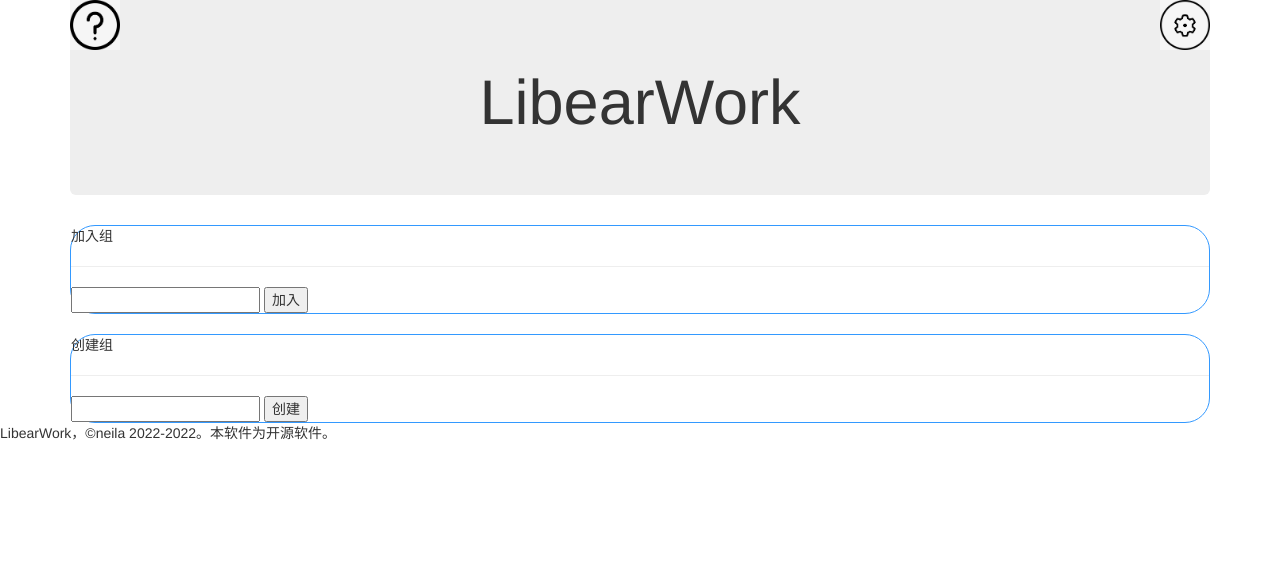
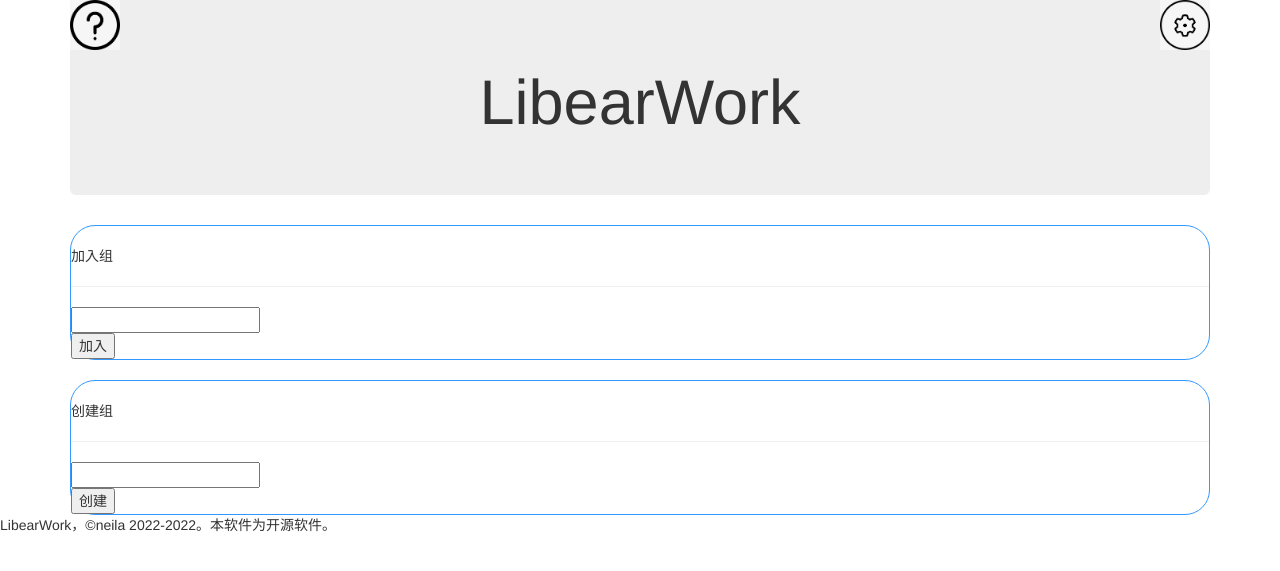
Before and after one commit to neila-a/libearwork, a PHP site: page / in a window 1280 px wide. Shown: the top 571 px of the page. Run offline with PHP 8.4, Linux system fonts and the light colour scheme.

Commit message:
Update index.php

```diff
--- a/index.php
+++ b/index.php
@@ -27,17 +27,22 @@
 				</h1>
 			</div>
       <form action="pages/workTableRegUser.php" class="mainPageForm">
+<br>
 <p>加入组</p>
 <hr>
 <input name="groupID" type="text">
-<button type="submit">加入</button>
+<br>
+<button type="submit" class="mainPageSubmitBtn">加入</button>
       </form>
 <br>
       <form action="pages/createNewGroup.php" class="mainPageForm">
+<br>
 <p>创建组</p>
 <hr>
 <input name="groupID" type="text">
-<button type="submit">创建</button>
+<br>
+<button type="submit" class="mainPageSubmitBtn">创建</button>
+<br>
       </form>
 		</div>
 	</div>
```
